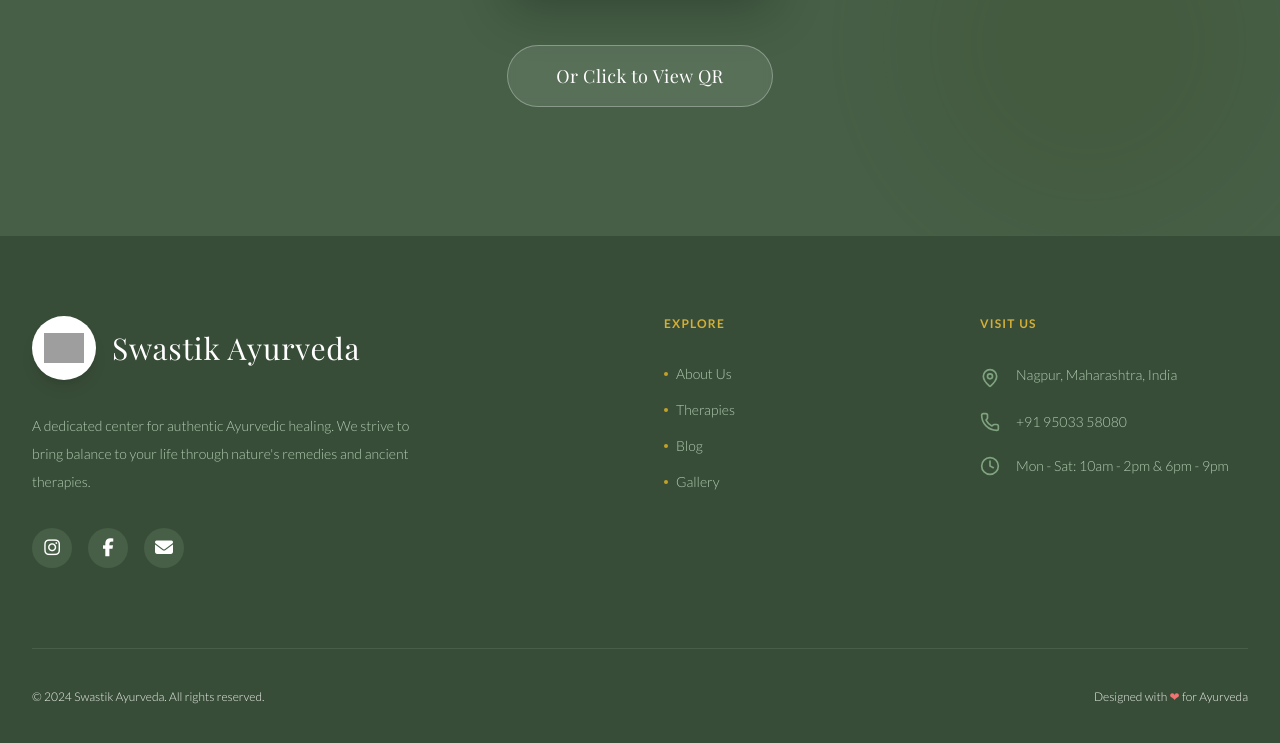
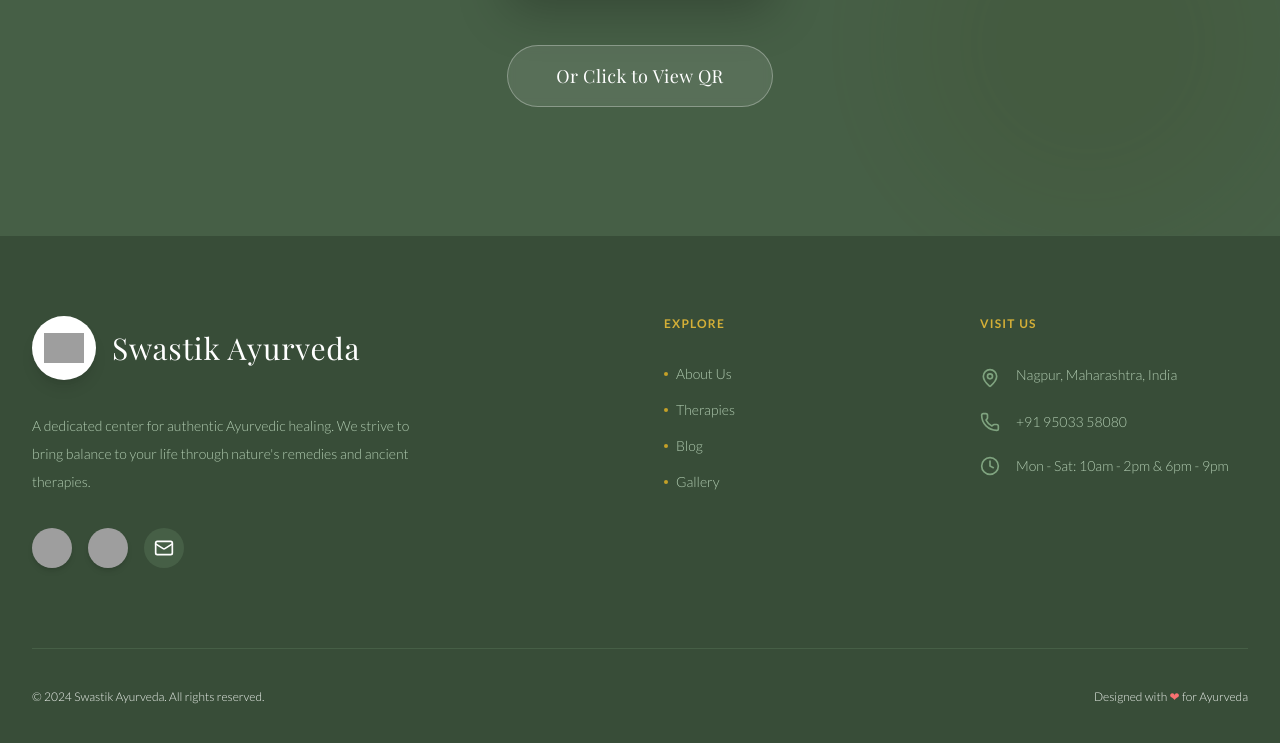
Before and after one commit to tesla008/swastik-ayurveda-website, a plain HTML site: page index.html in a window 1280 px wide. Shown: the part 8051-8794 px from the top of the page. Drawn offline with nearby package versions, Linux system fonts and the light colour scheme; grey boxes are pictures that could not be loaded.

```diff
--- a/index.html
+++ b/index.html
@@ -175,7 +175,6 @@
         ::-webkit-scrollbar-track { background: #fdfbf7; }
         ::-webkit-scrollbar-thumb { background: #b0cbb0; border-radius: 4px; }
     </style>
-    <link rel="stylesheet" href="https://cdnjs.cloudflare.com/ajax/libs/font-awesome/6.7.2/css/all.min.css">
 </head>
 <body class="text-gray-700 font-sans antialiased overflow-x-hidden">
 
@@ -628,17 +627,35 @@
                     <p class="text-sage-300 text-sm leading-loose max-w-sm mb-8 font-light">
                         A dedicated center for authentic Ayurvedic healing. We strive to bring balance to your life through nature's remedies and ancient therapies.
                     </p>
-                    <div class="flex space-x-4">
-<a href="https://www.instagram.com/dr.palashh/" target="_blank" aria-label="Instagram" class="w-10 h-10 rounded-full bg-sage-800 flex items-center justify-center hover:bg-gold-500 transition">
-<i class="fa-brands fa-instagram text-white text-lg"></i>
-</a>
-<a href="https://www.facebook.com/share/1CrdcgcL3R/?mibextid=wwXIfr" target="_blank" aria-label="Facebook" class="w-10 h-10 rounded-full bg-sage-800 flex items-center justify-center hover:bg-gold-500 transition">
-<i class="fa-brands fa-facebook-f text-white text-lg"></i>
-</a>
-<a href="mailto:" aria-label="Email" class="w-10 h-10 rounded-full bg-sage-800 flex items-center justify-center hover:bg-gold-500 transition">
-<i class="fa-solid fa-envelope text-white text-lg"></i>
-</a>
+
+<div class="flex space-x-4">
+
+    <a href="https://www.instagram.com/dr.palashh/"
+       target="_blank"
+       aria-label="Instagram"
+       class="transition hover:scale-110 duration-300">
+        <img src="https://dlnlqxkigghhjefxfxge.supabase.co/storage/v1/object/public/Website/instagram.jpg"
+             alt="Instagram"
+             class="w-10 h-10 rounded-full object-cover shadow-md hover:shadow-lg">
+    </a>
+
+    <a href="https://www.facebook.com/share/1CrdcgcL3R/?mibextid=wwXIfr"
+       target="_blank"
+       aria-label="Facebook"
+       class="transition hover:scale-110 duration-300">
+        <img src="https://dlnlqxkigghhjefxfxge.supabase.co/storage/v1/object/public/Website/Facebook.jpg"
+             alt="Facebook"
+             class="w-10 h-10 rounded-full object-cover shadow-md hover:shadow-lg">
+    </a>
+
+    <a href="mailto:info@swastikayurveda.com"
+       aria-label="Email"
+       class="w-10 h-10 rounded-full bg-sage-800 flex items-center justify-center hover:bg-gold-500 transition">
+        <i data-lucide="mail" class="w-5 h-5 text-white"></i>
+    </a>
+
 </div>
+
                 </div>
 
                 <!-- Quick Links -->
```
